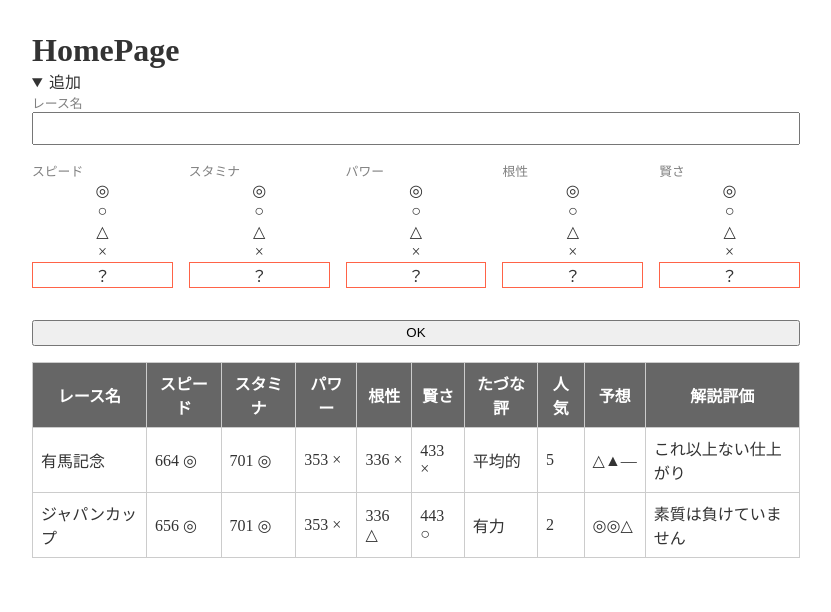
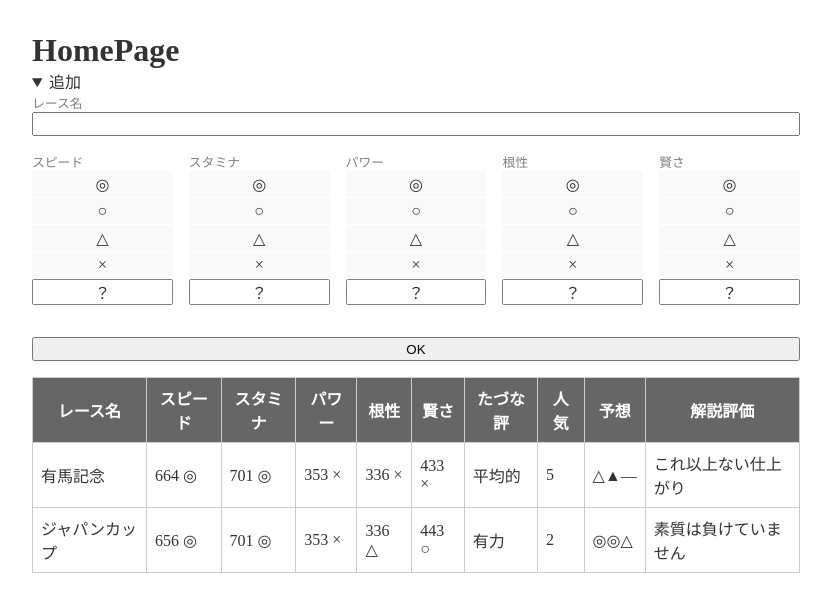
Before and after one commit to ginpei/umamusume-status-ranks, a React (Create React App) app: page / in a window 1280 px wide. Shown: the top 612 px of the page, without its empty margins (224-1055 px from the left). Built offline with nearby package versions, Linux system fonts and the light colour scheme.

Commit message:
feat: 🎸 design

```diff
--- a/src/components/pages/home/StatusRankRadio.module.scss
+++ b/src/components/pages/home/StatusRankRadio.module.scss
@@ -1,10 +1,18 @@
 .root {
+  background-color: #f9f9f9;
   border: 1px solid transparent;
+  border-radius: var(--radius);
   display: grid;
+  height: var(--clickable-height);
   place-items: center;
 
+  &:where(:hover, :focus-visible) {
+    background-color: #fff;
+  }
+
   &[data-checked="true"] {
-    border-color: tomato;
+    background-color: #fff;
+    border-color: gray;
   }
 }
 
--- a/src/components/pages/home/StatusRankSelect.module.scss
+++ b/src/components/pages/home/StatusRankSelect.module.scss
@@ -1,3 +1,4 @@
 .root {
   display: inline-grid;
+  gap: 1px;
 }
--- a/src/styles/elements.scss
+++ b/src/styles/elements.scss
@@ -35,7 +35,13 @@ a {
   }
 }
 
+label {
+  cursor: pointer;
+}
+
 button,
-input {
-  min-height: 2em;
+input,
+select {
+  box-sizing: border-box;
+  min-height: var(--clickable-height);
 }
--- a/src/styles/vars.scss
+++ b/src/styles/vars.scss
@@ -11,7 +11,13 @@
 
 // sizes
 :root {
+  --clickable-height: 1.5rem;
   --font-medium: 1rem;
   --font-small: 0.8rem;
+  --radius: 0.1rem;
   font-size: 16px;
+
+  @media (pointer:coarse) {
+    --clickable-height: 2.5rem;
+  }
 }
```
